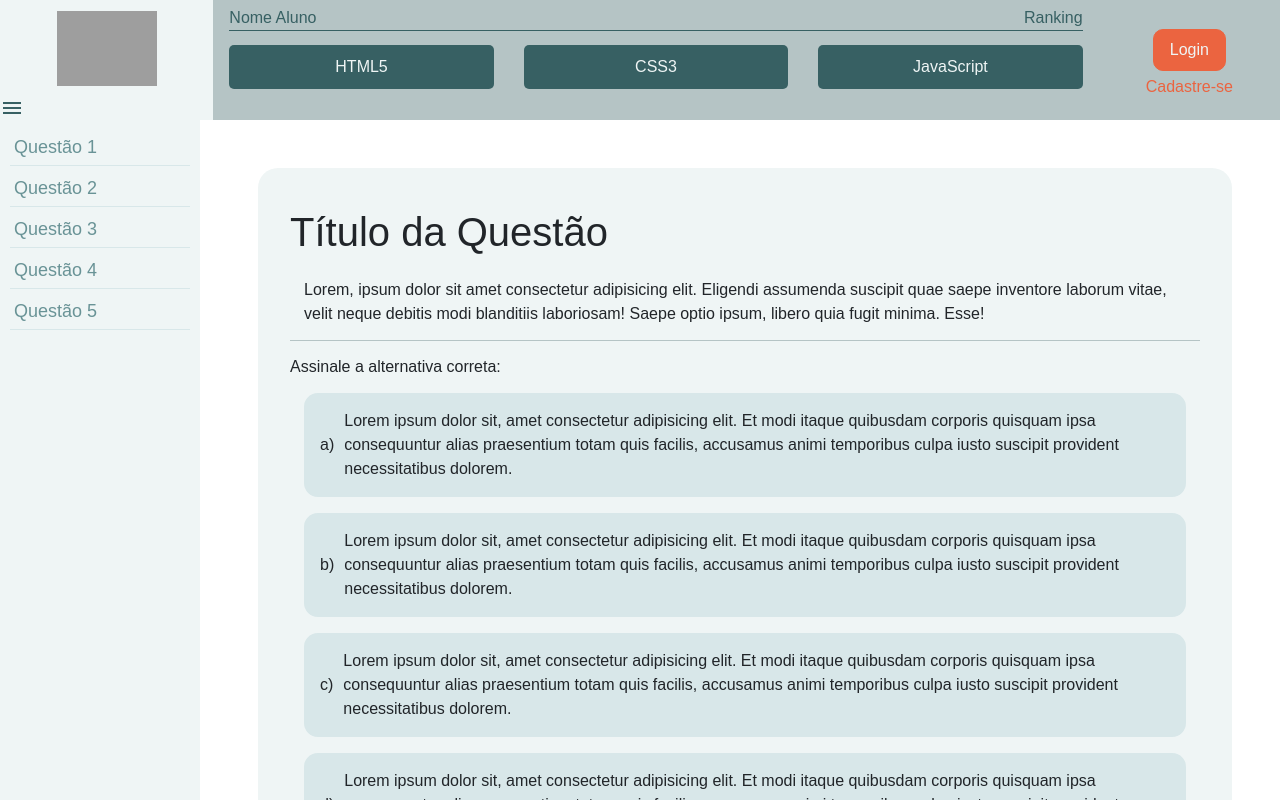
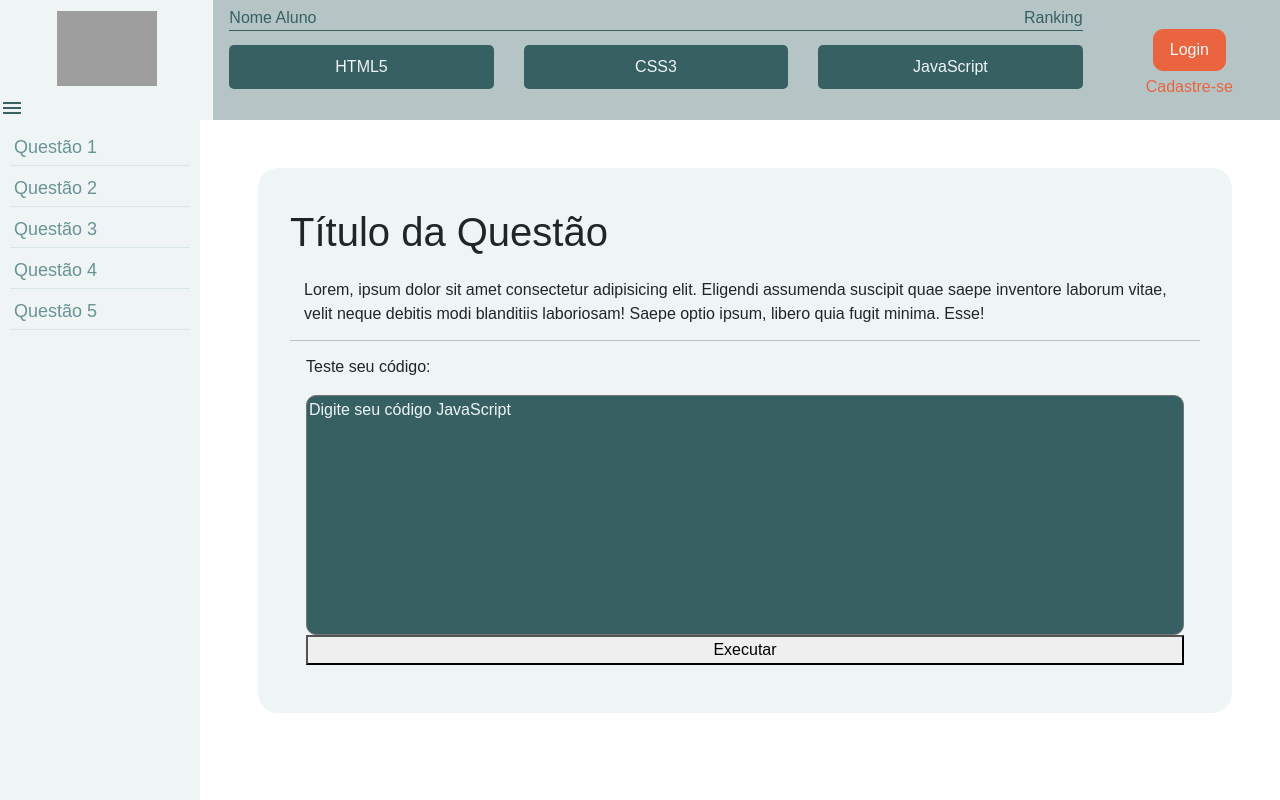
Before and after one commit to WilliGerber/OA_JavaScript, an Angular app: page /conteudo/questoes in a window 1280 px wide. Built offline with nearby package versions, Linux system fonts and the light colour scheme; grey boxes are pictures that could not be loaded.

Commit message:
criada logica questions

```diff
--- a/src/app/modules/question/code-editor/code-editor.component.html
+++ b/src/app/modules/question/code-editor/code-editor.component.html
@@ -1,6 +1,11 @@
-<div>
-  <textarea placeholder="Digite seu código JavaScript" #compilerInputText></textarea>
+<div class="compiler-answer">
+  <div class="compiler">
+    <span>Teste seu código:</span>
+
+    <textarea placeholder="Digite seu código JavaScript" #compilerInputText class="compiler-input" (input)="adjustTextareaHeight(compilerInputText)"></textarea>
     <button (click)="executeCode(compilerInputText.value)">Executar</button>
+  </div>
+  <div class="code-return">
     <div *ngIf="resposta !== null">
       <h3>Resultado:</h3>
       <ul>
@@ -16,3 +21,4 @@
       </ul>
     </div>
   </div>
+</div>
--- a/src/app/modules/question/code-editor/code-editor.component.scss
+++ b/src/app/modules/question/code-editor/code-editor.component.scss
@@ -0,0 +1,22 @@
+.compiler-answer {
+    .compiler {
+        display: flex;
+        flex-direction: column;
+        padding: 0 1rem 1rem 1rem;
+        span {
+            margin-bottom: 1rem;
+        }
+        .compiler-input {
+            min-height: 30vh;
+            height: auto;
+            color: var(--color1);
+            resize: none;
+            background-color: var(--color5);
+            border-radius: 10px;
+            overflow: hidden;
+        }
+        .compiler-input::placeholder {
+            color: var(--color1);
+        }
+    }
+}
--- a/src/app/modules/question/code-editor/code-editor.component.ts
+++ b/src/app/modules/question/code-editor/code-editor.component.ts
@@ -19,6 +19,11 @@ export class CodeEditorComponent {
     this.error = null;
   }
 
+  adjustTextareaHeight(textarea: HTMLTextAreaElement): void {
+    textarea.style.height = 'auto';
+    textarea.style.height = `${textarea.scrollHeight}px`;
+  }
+
   async executeCode(compilerInputText: string): Promise<void> {
     this.code = compilerInputText;
     this.resposta = null;
--- a/src/app/modules/question/question.component.html
+++ b/src/app/modules/question/question.component.html
@@ -12,8 +12,9 @@
             <div class="answers">
                 <div class="text">
                     <span *ngIf="typeForm">Assinale a alternativa correta:</span>
-                    <span *ngIf="!typeForm">Teste seu código:</span>
                 </div>
+
+                <!-- Questões do tipo formulário -->
                 <div class="form-type" *ngIf="typeForm">
                     <div class="alternatives">
                         <div class="alternative">
@@ -34,6 +35,8 @@
                         </div>
                     </div>
                 </div>
+
+                <!-- Questões para testar e compilar o codigo -->
                 <div class="code-type" *ngIf="!typeForm">
                     <app-code-editor></app-code-editor>
                 </div>
--- a/src/app/modules/question/question.component.ts
+++ b/src/app/modules/question/question.component.ts
@@ -6,6 +6,6 @@ import { Component } from '@angular/core';
   styleUrls: ['./question.component.scss']
 })
 export class QuestionComponent {
-  public typeForm: boolean = true;
+  public typeForm: boolean = false;
 
 }
```
Lines whose indentation alone changed are shown as unchanged.
